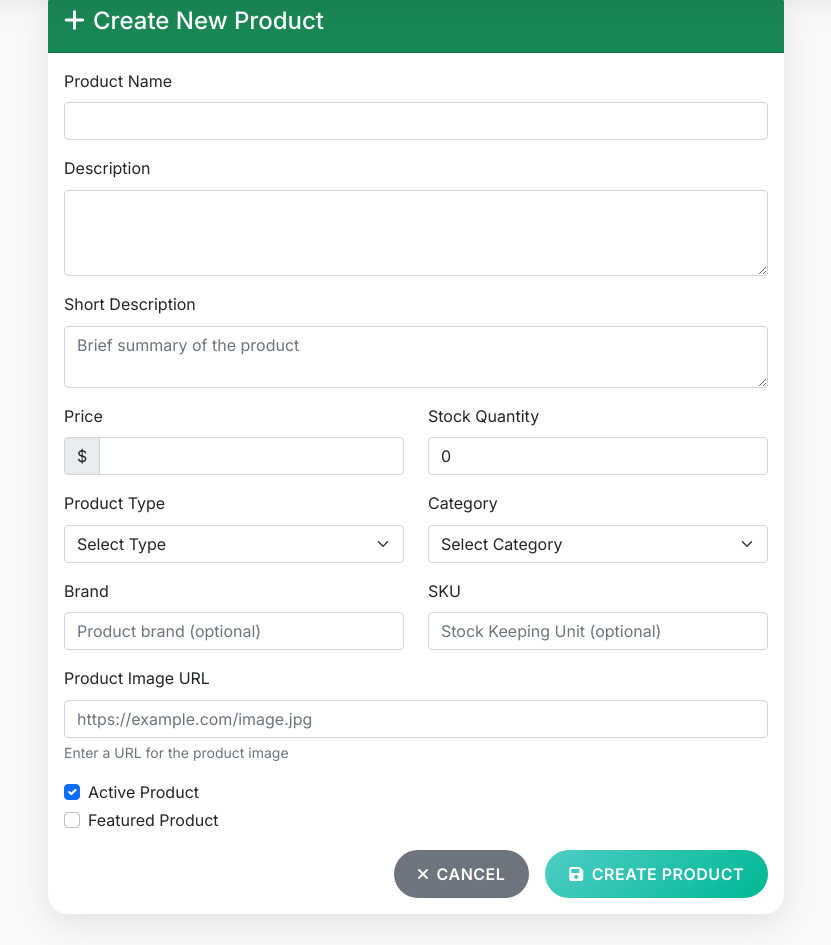
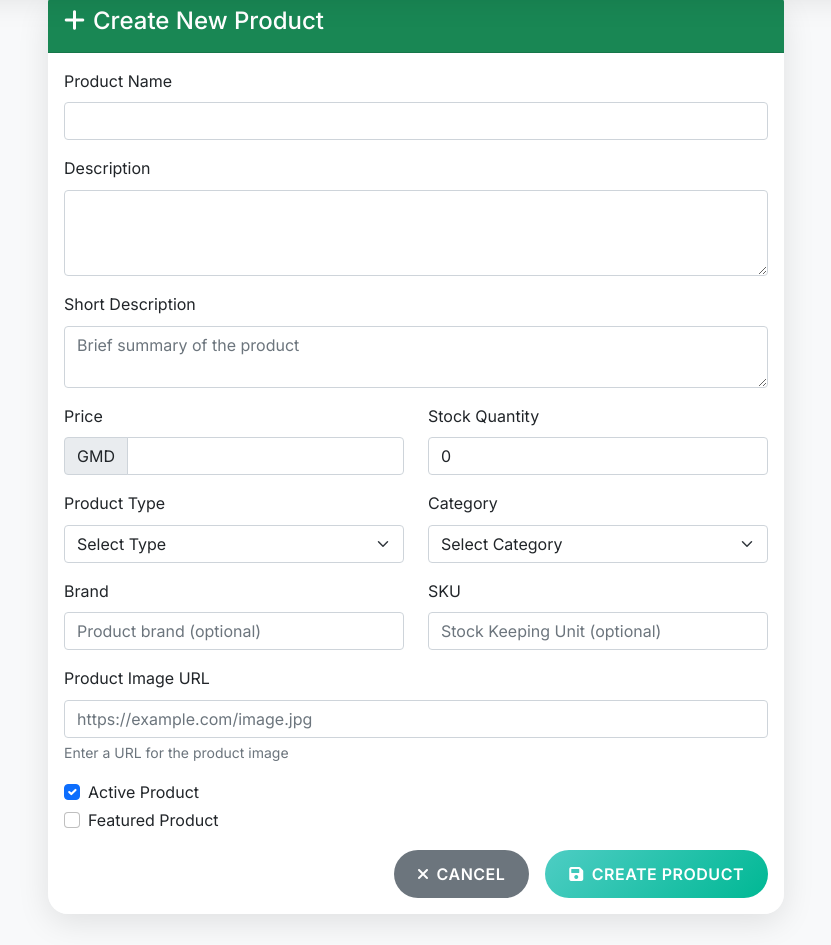
Before and after one commit to BuxinFutureAccademy/BuxinFutureAccademy, a Flask app: page /admin/create_product in a window 1280 px wide. Shown: the part 60-1005 px from the top of the page, without its empty margins (224-1055 px from the left). Run offline with Flask 3, Linux system fonts and the light colour scheme; a user stored in the database is signed in.

Commit message:
Update create_product.html

```diff
--- a/templates/create_product.html
+++ b/templates/create_product.html
@@ -33,7 +33,7 @@
                             <div class="col-md-6 mb-3">
                                 <label for="price" class="form-label">Price</label>
                                 <div class="input-group">
-                                    <span class="input-group-text">$</span>
+                                    <span class="input-group-text">GMD</span>
                                     <input type="number" class="form-control" id="price" name="price" step="0.01" min="0" required>
                                 </div>
                             </div>
```
